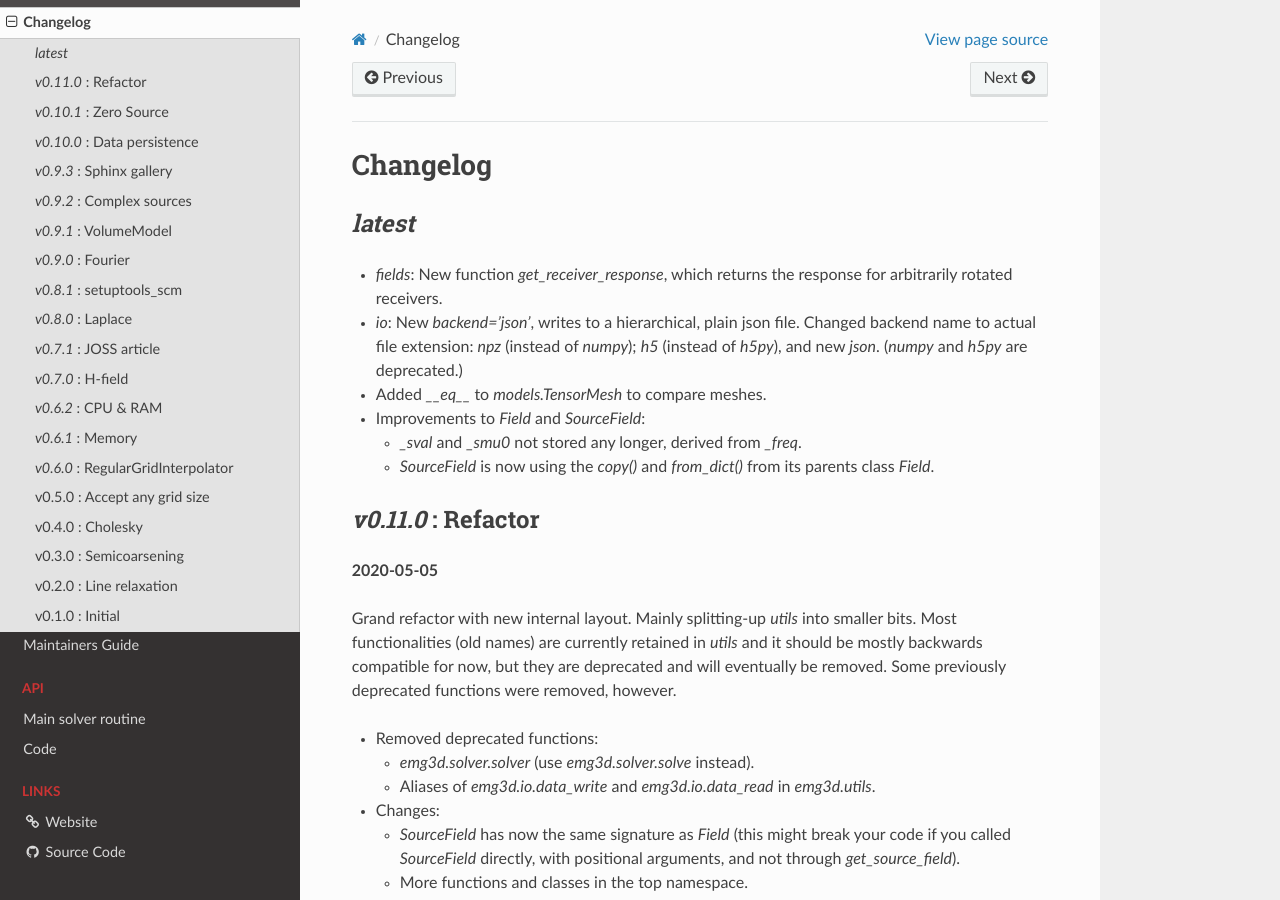
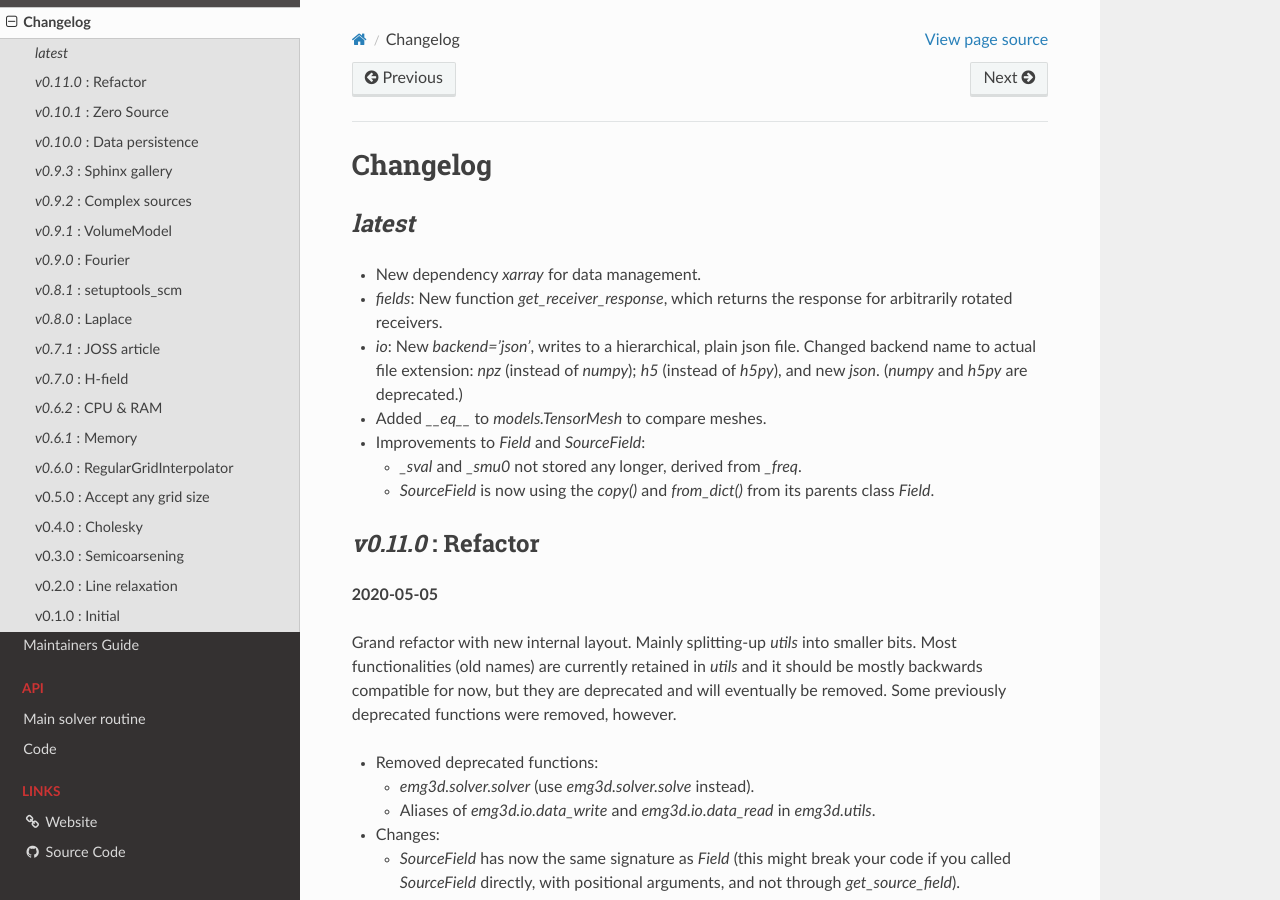
Before and after one commit to emsig/emg3d, a Sphinx documentation site: the page built from docs/changelog.rst, in a window 1280 px wide and 900 px high. Built offline with Sphinx 7.4.7 and the Read the Docs theme 2.0.0, drawn with Linux system fonts in a browser that asks for light colours; the version number could not be read and is left out.

Commit message:
Start with xarray

```diff
--- a/CHANGELOG.rst
+++ b/CHANGELOG.rst
@@ -4,6 +4,8 @@
 
 *latest*
 --------
+
+- New dependency `xarray` for data management.
 
 - `fields`: New function `get_receiver_response`, which returns the response
   for arbitrarily rotated receivers.
--- a/README.rst
+++ b/README.rst
@@ -80,9 +80,9 @@
 
    pip install emg3d
 
-Required are Python version 3.7 or higher and the modules `SciPy`, `Numba`, and
-`empymod`; `discretize` (from `SimPEG <https://simpeg.xyz>`_) is highly
-recommended. Consult the installation notes in the `manual
+Required are Python version 3.7 or higher and the modules `SciPy`, `Numba`,
+`xarray`, and `empymod`; `discretize` (from `SimPEG <https://simpeg.xyz>`_) is
+highly recommended. Consult the installation notes in the `manual
 <https://emg3d.readthedocs.io/en/stable/usage.html#installation>`_ for more
 information regarding installation and requirements.
 
--- a/docs/usage.rst
+++ b/docs/usage.rst
@@ -30,9 +30,9 @@
 
    pip install emg3d
 
-Required are Python version 3.7 or higher and the modules `SciPy`, `Numba`, and
-`empymod`; `discretize` (from `SimPEG <https://simpeg.xyz>`_) is highly
-recommended.
+Required are Python version 3.7 or higher and the modules `SciPy`, `Numba`,
+`xarray`, and `empymod`; `discretize` (from `SimPEG <https://simpeg.xyz>`_) is
+highly recommended.
 
 If you are new to Python we recommend using a Python distribution, which will
 ensure that all dependencies are met, specifically properly compiled versions
--- a/setup.py
+++ b/setup.py
@@ -28,6 +28,7 @@
         'scipy>=1.4.0',
         'numba>=0.45.0',
         'empymod>=2.0.0',
+        'xarray',
     ],
     use_scm_version={
         'root': '.',
```
Also changed, not shown: .travis.yml, 2 other files.
